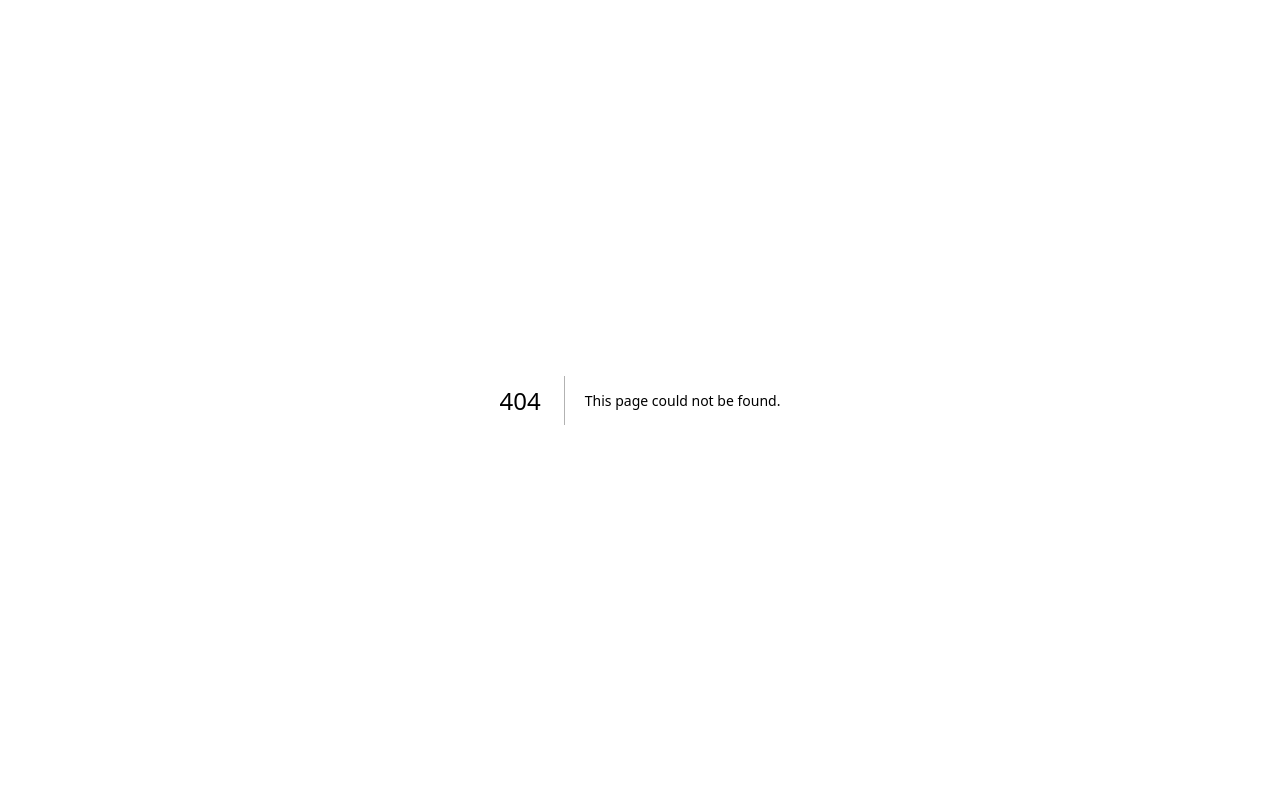
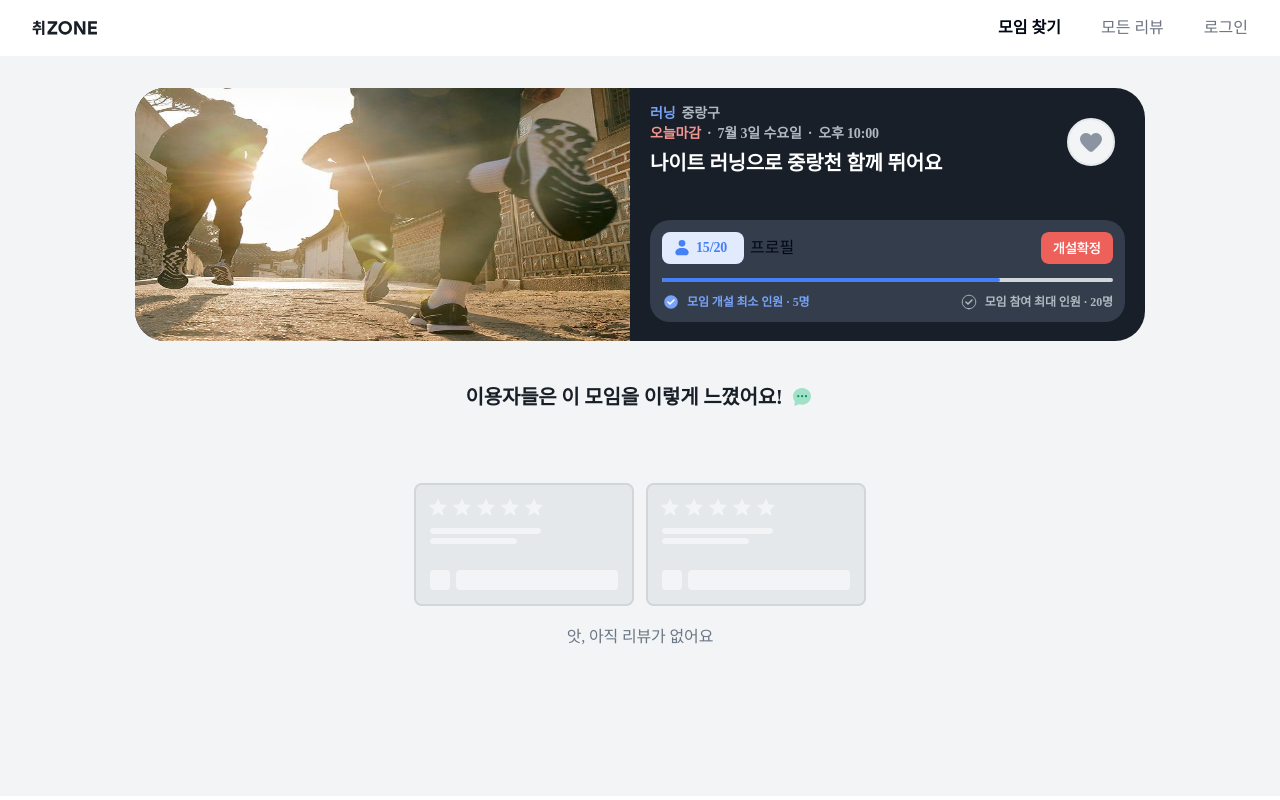
Before and after one commit to codeit-team2/FE, a Next.js app: page /detail in a window 1280 px wide. Before the commit this address had no page. Built offline with nearby package versions, Linux system fonts and the light colour scheme; a web font is replaced by a local one.

Commit message:
feat : 비어있는 detail page 구현

```diff
--- /dev/null
+++ b/src/components/Detail/TitleCard/index.tsx
@@ -0,0 +1,85 @@
+import Bookmark from '@/components/common/Bookmark';
+import Image from 'next/image';
+import React from 'react';
+
+export default function TitleCard({ data }: any) {
+  const progressPercentage = (data.member / 20) * 100;
+  const minReached = data.member >= 5;
+  const maxReached = data.member >= 20;
+
+  return (
+    <div className="relative flex h-253 w-[1010px] gap-20 rounded-lg bg-neutral-900">
+      <div className="relative h-253 w-495">
+        <Image src={data.imageUrl} alt={data.title} fill className="rounded-bl-lg rounded-tl-lg" />
+      </div>
+      <div className="relative">
+        <div className="mt-16 flex flex-col gap-6 text-body-2Sb text-neutral-300">
+          <div className="flex flex-col">
+            <div className="flex gap-6">
+              <p className="text-primary-200">{data.category}</p>
+              <p>{data.place}</p>
+            </div>
+            <div className="flex gap-6">
+              <p className="text-secondary-200">{data.deadline}</p>·<p>{data.date}</p>·
+              <p>{data.time}</p>
+            </div>
+          </div>
+          <div className="text-heading-2Sb text-white">{data.title}</div>
+        </div>
+      </div>
+      <div className="absolute bottom-19 right-20 flex h-102 w-475 flex-col rounded-md bg-neutral-700 p-12">
+        <div className="flex items-center justify-between">
+          <div className="flex items-center justify-center gap-6">
+            <div className="flex h-32 w-82 items-center gap-2 rounded-sm bg-primary-50 px-8 py-4">
+              <div className="relative h-24 w-24">
+                <Image src={'/icons/person.svg'} alt="ic-person" fill />
+              </div>
+              <div className="text-body-2Sb text-primary-300">{data.member}/20</div>
+            </div>
+            <div>프로필</div>
+          </div>
+          {data.confirmed && (
+            <div className="relative h-32 w-72">
+              <Image src={'/icons/개설확정뱃지.svg'} alt="개설확정뱃지" fill />
+            </div>
+          )}
+        </div>
+        <div>
+          <div className="relative mb-11 mt-14 h-4 w-451 rounded-full bg-neutral-200">
+            <div
+              className="absolute h-4 rounded-full bg-primary-300"
+              style={{ width: `${progressPercentage}%` }}
+            />
+          </div>
+        </div>
+        <div className="flex items-center justify-between text-body-3Sb text-neutral-300">
+          <div
+            className={`flex items-center justify-center gap-7 ${minReached ? 'text-primary-200' : ''}`}
+          >
+            <Image
+              src={minReached ? '/icons/check-on.svg' : '/icons/check-off.svg'}
+              alt="check"
+              width={18}
+              height={18}
+            />
+            모임 개설 최소 인원 · 5명
+          </div>
+          <div
+            className={`flex items-center justify-center gap-7 ${maxReached ? 'text-primary-200' : ''}`}
+          >
+            <Image
+              src={maxReached ? '/icons/check-on.svg' : '/icons/check-off.svg'}
+              alt="check"
+              width={18}
+              height={18}
+            />
+            모임 참여 최대 인원 · 20명
+          </div>
+        </div>
+      </div>
+      <div className="absolute right-30 top-30">
+        <Bookmark />
+      </div>
+    </div>
+  );
+}
--- /dev/null
+++ b/src/components/Detail/mockData.json
@@ -0,0 +1,13 @@
+[
+  {
+    "category": "러닝",
+    "place": "중랑구",
+    "date": "7월 3일 수요일",
+    "time": "오후 10:00",
+    "title": "나이트 러닝으로 중랑천 함께 뛰어요",
+    "member": 15,
+    "imageUrl": "/images/러닝이미지.jpg",
+    "deadline": "오늘마감",
+    "confirmed": true
+  }
+]
--- a/src/components/ui/button.tsx
+++ b/src/components/ui/button.tsx
@@ -42,7 +42,11 @@ const Button = React.forwardRef<HTMLButtonElement, ButtonProps>(
   ({ className, variant, size, selected = false, asChild = false, ...props }, ref) => {
     const Comp = asChild ? Slot : 'button';
     return (
-      <Comp className={cn(buttonVariants({ variant, size, selected, className }))} ref={ref} {...props} />
+      <Comp
+        className={cn(buttonVariants({ variant, size, selected, className }))}
+        ref={ref}
+        {...props}
+      />
     );
   },
 );
--- /dev/null
+++ b/src/pages/detail/index.tsx
@@ -0,0 +1,42 @@
+import React from 'react';
+import TitleCard from '@/components/Detail/TitleCard';
+import GNB from '@/components/common/GNB';
+import mockData from '@/components/Detail/mockData.json';
+import Image from 'next/image';
+
+export default function Detail() {
+  const isReview = false;
+
+  return (
+    <>
+      <GNB />
+      <div
+        style={{ height: 'calc(100vh - 60px)' }}
+        className="mx-auto flex h-screen w-full flex-col items-center bg-neutral-50 pt-32"
+      >
+        {mockData.map((data, index) => (
+          <TitleCard key={index} data={data} />
+        ))}
+        <div className="flex items-center gap-8 pt-42 text-heading-2Sb text-neutral-900">
+          이용자들은 이 모임을 이렇게 느꼈어요!
+          <Image src={'/icons/messageicon.svg'} alt="messageicon" width={24} height={24} />
+        </div>
+        {isReview ? (
+          <>
+            <div>a</div>
+          </>
+        ) : (
+          <>
+            <div className="flex flex-col items-center gap-20 pt-72">
+              <div className="flex gap-12">
+                <Image src={'/images/none-review.png'} alt="none-review" width={220} height={123} />
+                <Image src={'/images/none-review.png'} alt="none-review" width={220} height={123} />
+              </div>
+              <p className='text-neutral-500 text-body-1M'>앗, 아직 리뷰가 없어요</p>
+            </div>
+          </>
+        )}
+      </div>
+    </>
+  );
+}
```
